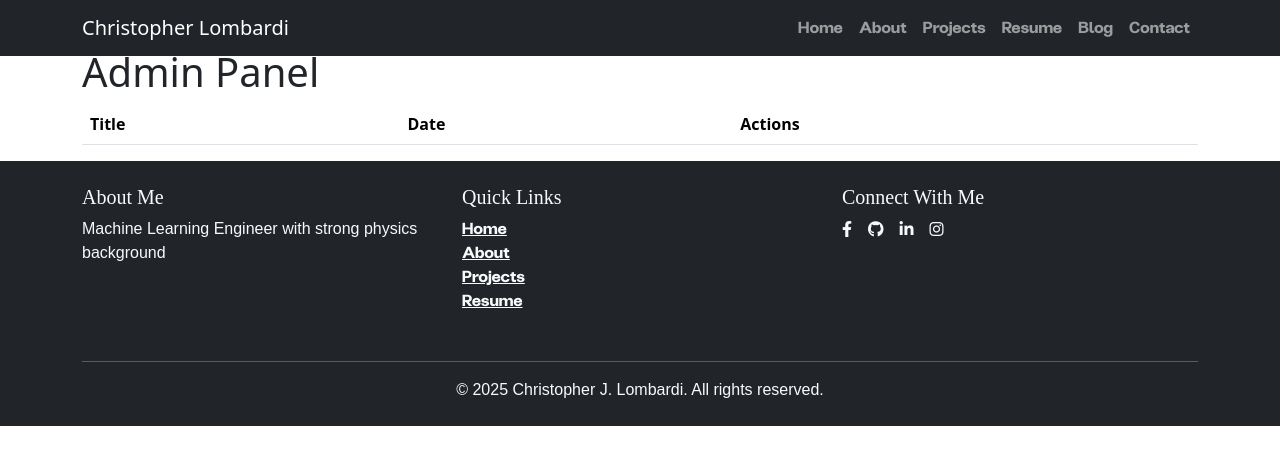
After one commit to c-lombardi23/Portfolio_Website, a Flask app: page /admin in a window 1280 px wide. The commit adds this page. Shown: the top 465 px of the page. Run offline with Flask 3, Linux system fonts and the light colour scheme; lists and menus that the app fills with data are empty; some web fonts are replaced.

```diff
--- a/app.py
+++ b/app.py
@@ -1,4 +1,4 @@
-from flask import Flask, render_template, request, flash, redirect, url_for
+from flask import Flask, render_template, request, flash, redirect, url_for, Response
 from flask_mail import Mail, Message
 from dotenv import load_dotenv
 import os
@@ -28,15 +28,6 @@ db.init_app(app)
 with app.app_context():
     db.create_all()
 
-    if Article.query.count() == 0:
-        sample_articles = [
-            Article(title="Welcome to Flask", content="This is your first article!"),
-            Article(title="SQLAlchemy is great", content="You can easily manage your database with SQLAlchemy."),
-            Article(title="SQLite Example", content="SQLite is perfect for small projects and prototyping.")
-        ]
-        db.session.bulk_save_objects(sample_articles)
-        db.session.commit()
-
 @app.context_processor
 def inject_request():
     return dict(request=request)
@@ -64,6 +55,18 @@ def contact():
         return redirect(url_for("index"))
 
     return render_template("index.html")
+
+@app.route("/admin")
+def admin():
+    articles = Article.query.order_by(Article.id.desc()).all()
+    return render_template("admin.html", articles=articles)
+
+@app.route("/delete_article/<int:article_id>")
+def delete_article(article_id):
+    article = Article.query.get_or_404(article_id)
+    db.session.delete(article)
+    db.session.commit()
+    return redirect(url_for("admin"))
 
 @app.route("/blog")
 def blog():
@@ -99,6 +102,24 @@ def portfolio():
 def resume():
     return render_template("resume.html")
 
+@app.route("/sitemap.xml", methods=["GET"])
+def sitemap():
+    pages = []
+
+    # Static pages
+    pages.append([url_for("index", _external=True)])
+    pages.append([url_for("about", _external=True)])
+    pages.append([url_for("resume", _external=True)])
+    pages.append([url_for("portfolio", _external=True)])
+    pages.append([url_for("projects", _external=True)])
+    pages.append([url_for("blog", _external=True)])
+
+    for article in Article.query.all():
+        pages.append([url_for("view_article", article_id=article.id, _external=True), article.updated_at.isoformat()])
+
+    sitemap_xml = render_template("sitemap_template.xml", pages=pages)
+    return Response(sitemap_xml, mimetype="application/xml")
+
 if __name__ == "__main__":
 
     app.run(debug=True)
--- a/static/about.css
+++ b/static/about.css
@@ -63,3 +63,6 @@ body{
     font-size: 2rem;
   }
 }
+h3 {
+  padding-top: 10px;
+}
--- a/static/article.css
+++ b/static/article.css
@@ -23,7 +23,7 @@ h2 {
     text-align: center;
     font-family: sans-serif;
 }
-p {
+.article-content {
     text-align: center;
     font-family: sans-serif;
 }
--- a/static/index.css
+++ b/static/index.css
@@ -84,12 +84,16 @@ nav li {
 #contact  {
   font-family: 'hurin';
 }
+#features h3 {
+  padding-top: 20px;
+}
 
 .about-me-btn {
     background-color: gray;
     border-color: gray;
     box-shadow: 1px 1px 1px black;
     text-shadow: 1px 1px 1px black;
+    font-family: sans-serif;
 }
 .about-me-btn:hover {
     background-color: rgb(26, 25, 25);
@@ -101,6 +105,7 @@ nav li {
     border-color: gray;
     box-shadow: 1px 1px 1px black;
     text-shadow: 1px 1px 1px black;
+    font-family: sans-serif;
 }
 .message-btn:hover {
     background-color: rgb(26, 25, 25);
--- a/static/portfolio.css
+++ b/static/portfolio.css
@@ -59,6 +59,7 @@ body{
   border-color: gray;
   text-shadow: 1px 1px 1px black;
   box-shadow: 1px 1px 1px black;
+  font-family: sans-serif;
 }
 .btn:hover {
   background-color: rgb(27, 27, 27);
--- a/static/resume.css
+++ b/static/resume.css
@@ -46,13 +46,15 @@ p {
     box-shadow: 1px 1px 1px black;
     text-shadow: 1px 1px 1px black;
     color: white !important;
+    font-family: sans-serif;
 }
 .download-resume-btn:hover {
     background-color: rgb(26, 25, 25);
     border-color: gray;
 }
 @media (max-width: 600px) {
-.btn {
+
+    .btn {
   display: block;
   margin-left: auto;
   margin-right: auto;
--- /dev/null
+++ b/static/robots.txt
@@ -0,0 +1,3 @@
+User-agent: *
+Disallow: /admin/
+Sitemap: https://christopherjlombardi.com/sitemap.xml
--- a/templates/about.html
+++ b/templates/about.html
@@ -3,7 +3,7 @@
 {% block head %}
 
 <link rel="stylesheet" href="{{url_for('static', filename='about.css')}}">
-<title>About</title>
+{% block title %}About Me{% endblock %}
 {% endblock %}
 
 {% block content %}
--- /dev/null
+++ b/templates/admin.html
@@ -0,0 +1,30 @@
+{% extends 'base.html' %}
+
+{% block content %}
+<div class="container mt-5">
+    <h1>Admin Panel</h1>
+    <table class="table table-striped">
+        <thead>
+            <tr>
+                <th>Title</th>
+                <th>Date</th>
+                <th>Actions</th>
+            </tr>
+        </thead>
+        <tbody>
+        {% for article in articles %}
+            <tr>
+                <td>{{ article.title }}</td>
+                <td>
+                    <a href="{{ url_for('delete_article', article_id=article.id) }}"
+                       class="btn btn-danger btn-sm"
+                       onclick="return confirm('Are you sure you want to delete this article?');">
+                       Delete
+                    </a>
+                </td>
+            </tr>
+        {% endfor %}
+        </tbody>
+    </table>
+</div>
+{% endblock %}
--- a/templates/article.html
+++ b/templates/article.html
@@ -2,7 +2,7 @@
 
 {% block head %}
 <link rel="stylesheet" href="{{url_for('static', filename='article.css')}}">
-<title>View Article</title>
+{% block title %}{{ article.title }}{% endblock %}
 {% endblock head %}
 
 {% block content %}
@@ -12,7 +12,7 @@
   </header>
 <section class="mb-4">
     <h2>Content</h2>
-    <p>{{ article.content }}</p>
+    <p class="article-content">{{ article.content }}</p>
   </section>
 </div>
 {% endblock %}
--- a/templates/base.html
+++ b/templates/base.html
@@ -4,6 +4,7 @@
     <meta charset="UTF-8" />
     <meta name="description" content="My personal portfolio website dedicated to my work in physics and computer science.">
     <meta name="viewport" content="width=device-width, initial-scale=1">
+    <meta name="keywords" content="photonic, machine learning, blog, cleaving device">
 
 
     <link href="https://cdn.jsdelivr.net/npm/bootstrap@5.3.3/dist/css/bootstrap.min.css" rel="stylesheet">
@@ -11,7 +12,7 @@
     <link href="https://cdnjs.cloudflare.com/ajax/libs/font-awesome/6.4.0/css/all.min.css" rel="stylesheet">
     <link rel="stylesheet" href="{{url_for('static', filename='index.css')}}">
 
-    <title>Christopher J. Lombardi</title>
+    <title>{% block title %}Christopher J. Lombardi{% endblock %}</title>
     {% block head %}{% endblock %}
 </head>
 {% set on_index = request.path == '/' %}
--- a/templates/blog.html
+++ b/templates/blog.html
@@ -3,7 +3,7 @@
 {% block head %}
 <link rel="stylesheet" href="https://cdnjs.cloudflare.com/ajax/libs/animate.css/4.1.1/animate.min.css">
 <link rel="stylesheet" href="{{url_for('static', filename='blog.css')}}">
-<title>Articles</title>
+{% block title %}Blog{% endblock %}
 {% endblock %}
 
 {% block content %}
--- a/templates/portfolio.html
+++ b/templates/portfolio.html
@@ -3,7 +3,7 @@
 {% block head %}
 
 <link rel="stylesheet" href="{{url_for('static', filename='portfolio.css')}}">
-<title>Portolio</title>
+{% block title %}Portfolio{% endblock %}
 {% endblock %}
 
 {% block content %}
--- a/templates/resume.html
+++ b/templates/resume.html
@@ -3,7 +3,7 @@
 {% block head %}
 
 <link rel="stylesheet" href="{{url_for('static', filename='resume.css')}}">
-<title>Resume</title>
+{% block title %}Resume{% endblock %}
 {% endblock %}
 
 {% block content %}
```
Also changed, not shown: add_article.py (added, +34 -0 lines), static/blog.css (+7 -1 lines), templates/index.html (+20 -4 lines), templates/sitemap_template.xml (added, +8 -0 lines), instance/articles.db.
